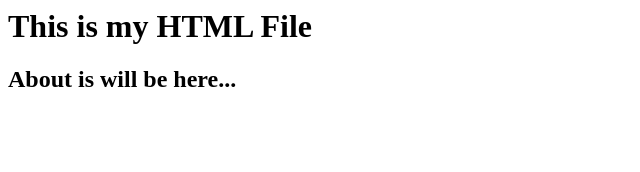
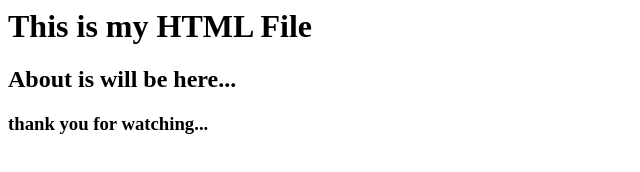
Before and after one commit to imrandin1976/coursera_git, a plain HTML site: page index.html in a window 1280 px wide. Shown: the whole page, without its empty margins (0-640 px from the left). Drawn offline with Linux system fonts and the light colour scheme.

Commit message:
index.html has beend updated with one line

```diff
--- a/index.html
+++ b/index.html
@@ -1,2 +1,3 @@
 <h1> This is my HTML File </h1>
 <h2> About is will be here...</h2>
+<h3>thank you for watching...</h2>
```
